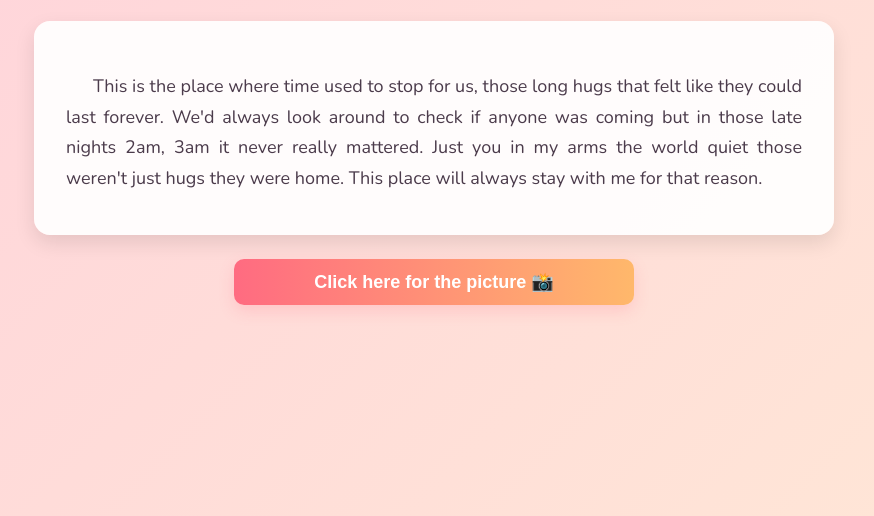
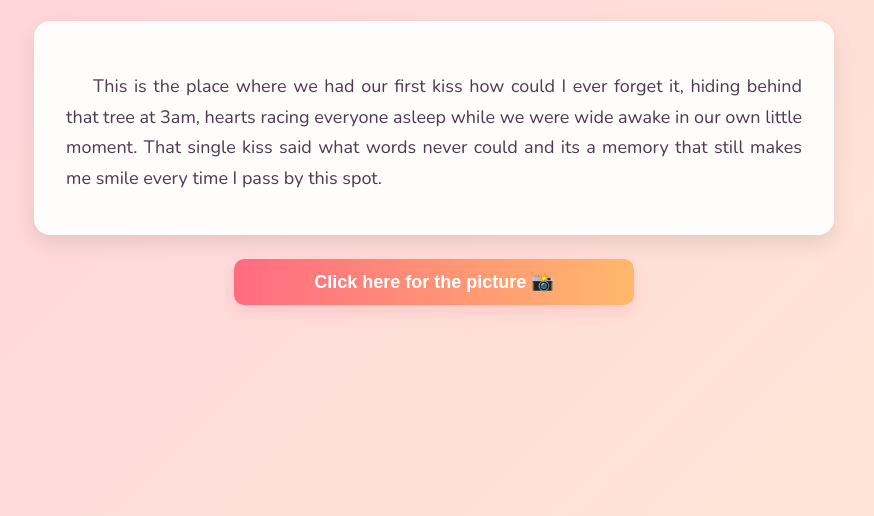
Before and after one commit to codename-24/nfc-series, a plain HTML site: page n/message.html in a window 1280 px wide. Shown: the part 284-800 px from the top of the page, without its empty margins (206-1080 px from the left). Drawn offline with nearby package versions, Linux system fonts and the light colour scheme.

Commit message:
Update message content in message.html

```diff
--- a/n/message.html
+++ b/n/message.html
@@ -123,8 +123,7 @@ button:active {
 
 <script>
 // Define your message content here as a single block
-const message = `This is the place where time used to stop for us, those long hugs that felt like they could last forever. We'd always look around to check if anyone was coming but in those late nights 2am, 3am it never really mattered. Just you in my arms the world quiet those weren't just hugs they were home. This place will always stay with me for that reason.`;
-
+const message = `This is the place where we had our first kiss how could I ever forget it, hiding behind that tree at 3am, hearts racing everyone asleep while we were wide awake in our own little moment. That single kiss said what words never could and its a memory that still makes me smile every time I pass by this spot.`;
 // Insert the message into the page as one single block
 const messageCard = document.getElementById('message-card');
 
```
